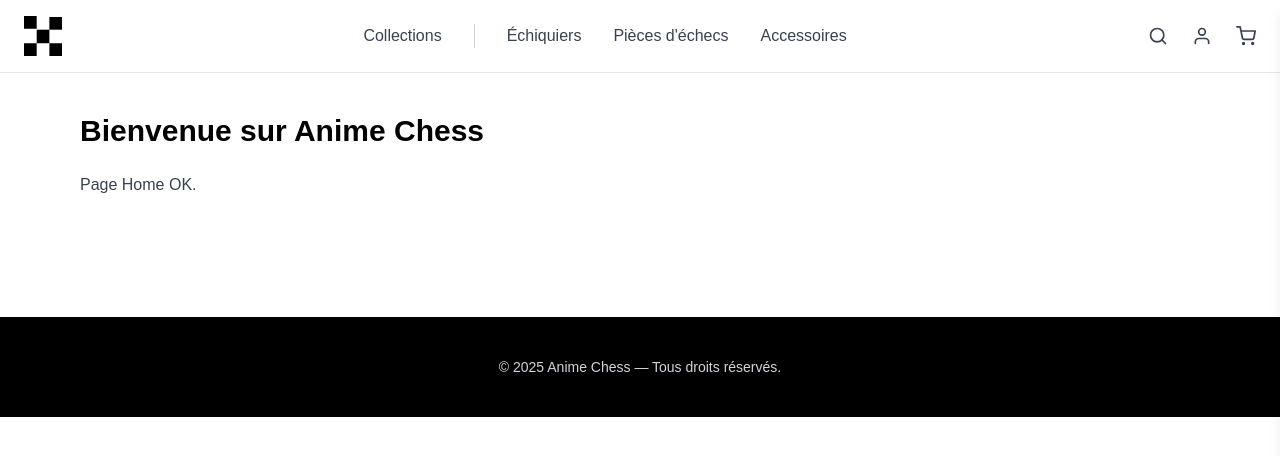
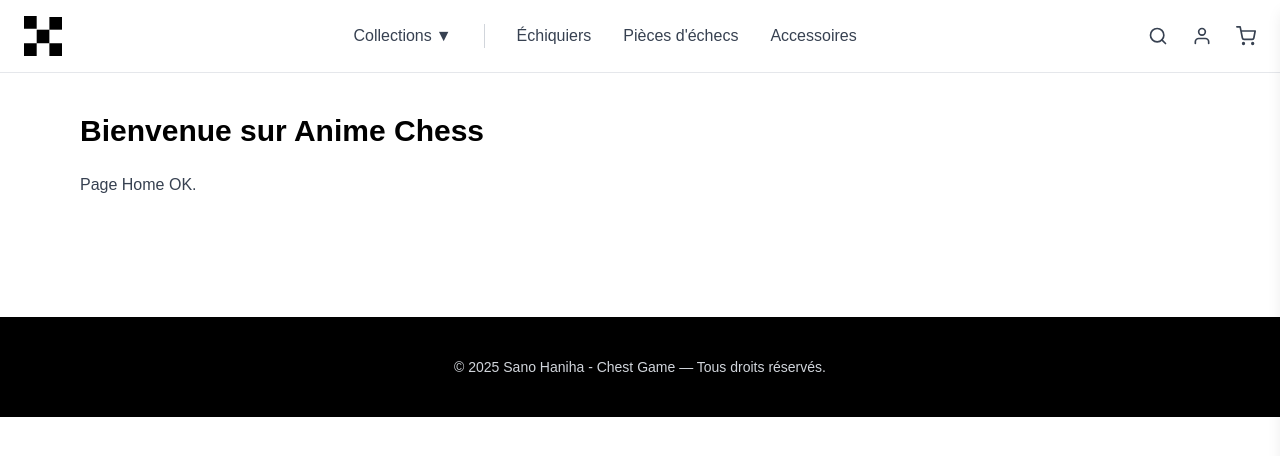
Before and after one commit to hassane-soulaimana/boutique-en-ligne, a React (Vite) app: page / in a window 1280 px wide. Shown: the top 456 px of the page. Built offline with nearby package versions, Linux system fonts and the light colour scheme.

Commit message:
fix : css dropdown menu

```diff
--- a/index.html
+++ b/index.html
@@ -2,9 +2,9 @@
 <html lang="en">
   <head>
     <meta charset="UTF-8" />
-    <link rel="icon" type="image/svg+xml" href="/vite.svg" />
+    <link rel="icon" type="image/logo" href="/logo.png" />
     <meta name="viewport" content="width=device-width, initial-scale=1.0" />
-    <title>boutique-en-ligne</title>
+    <title>Sano Haniha - Chest Game</title>
   </head>
   <body>
     <div id="root"></div>
--- a/src/components/footer/footer.jsx
+++ b/src/components/footer/footer.jsx
@@ -2,7 +2,7 @@ export default function Footer() {
   return (
     <footer className="w-full bg-black text-white py-10 mt-20">
       <div className="max-w-6xl mx-auto px-4 text-center">
-        <p className="text-sm text-gray-300">© 2025 Anime Chess — Tous droits réservés.</p>
+        <p className="text-sm text-gray-300">© 2025 Sano Haniha - Chest Game — Tous droits réservés.</p>
       </div>
     </footer>
   );
--- a/src/components/header/Header.jsx
+++ b/src/components/header/Header.jsx
@@ -4,7 +4,6 @@ import { FiSearch, FiUser, FiShoppingCart, FiMenu, FiX } from "react-icons/fi";
 
 export default function Header() {
   const [menuOpen, setMenuOpen] = useState(false);
-  const [collectionsOpen, setCollectionsOpen] = useState(false);
 
   return (
     <header className="bg-white border-b border-gray-200">
@@ -23,25 +22,31 @@ export default function Header() {
         {/* CENTER - NAV LINKS (desktop) */}
         <nav className="hidden md:flex items-center gap-8 text-gray-700">
 
-          {/* Collections + dropdown */}
-          <div className="relative">
-            <button
-              onClick={() => setCollectionsOpen(!collectionsOpen)}
-              className="hover:text-black"
-            >
+         {/* Collections - hover dropdown */}
+<div className="relative group">
+  <button className="flex items-center gap-1 hover:text-black">
     Collections
+    <span className="transition-transform duration-200 group-hover:rotate-180">
+      ▼
+    </span>
   </button>
 
-            {collectionsOpen && (
-              <div className="absolute left-0 mt-2 w-40 bg-white border border-gray-200 shadow-md rounded-md py-2">
+  <div
+    className="
+      absolute left-0 top-full mt-0 w-40 bg-white border border-gray-200 shadow-md rounded-md py-2
+      opacity-0 pointer-events-none translate-y-1
+      group-hover:opacity-100 group-hover:pointer-events-auto group-hover:translate-y-0
+      transition-all duration-200
+    "
+  >
     <Link className="block px-4 py-2 hover:bg-gray-100" to="/collections/naruto">Naruto</Link>
     <Link className="block px-4 py-2 hover:bg-gray-100" to="/collections/ghibli">Studio Ghibli</Link>
     <Link className="block px-4 py-2 hover:bg-gray-100" to="/collections/hxh">Hunter x Hunter</Link>
     <Link className="block px-4 py-2 hover:bg-gray-100" to="/collections/demonslayer">Demon Slayer</Link>
     <Link className="block px-4 py-2 hover:bg-gray-100" to="/collections/onepiece">One Piece</Link>
   </div>
-            )}
 </div>
+
 
           <span className="w-px h-6 bg-gray-300"></span>
 
```
Lines whose indentation alone changed are shown as unchanged.
